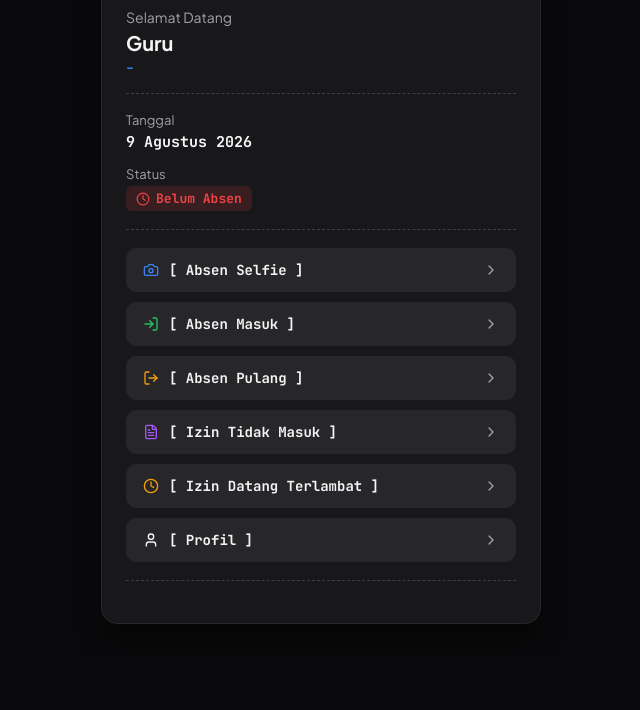
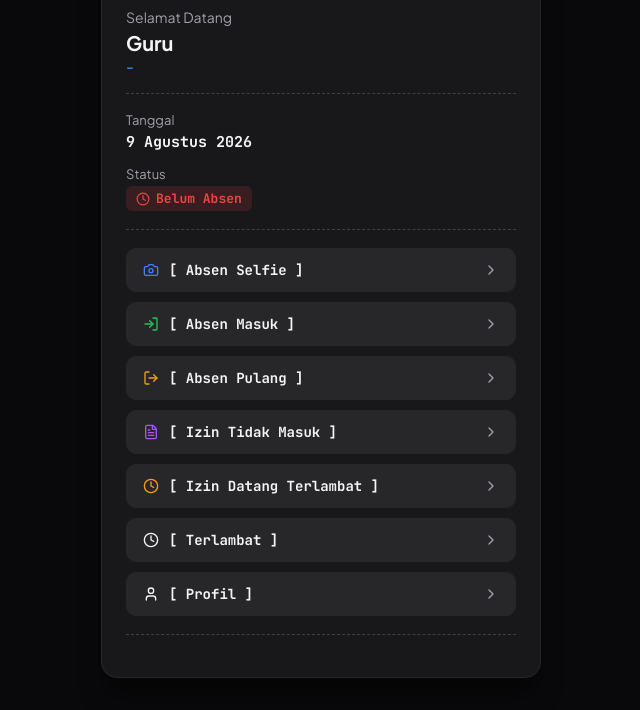
Before and after one commit to sdzahag4-droid/sdzaha-absensiguru, a plain HTML site: page dashboard.html in a window 1280 px wide. Shown: the part 159-869 px from the top of the page, without its empty margins (319-959 px from the left). Before the commit the page ends 815 px from the top, so only its background shows below. Drawn offline with nearby package versions, Linux system fonts and the light colour scheme; sample sign-in values are in the browser's storage.

Commit message:
Tambah batasan jam aktif untuk menu absensi dan terlambat

```diff
--- a/dashboard.html
+++ b/dashboard.html
@@ -299,6 +299,15 @@
   <i data-lucide="chevron-right" style="width: 16px; height: 16px; color: var(--text-muted);"></i>
 </button>
 
+<!-- TOMBOL TERLAMBAT -->
+<button class="btn-menu" onclick="handleAction('Terlambat')">
+  <div class="btn-left">
+    <i data-lucide="clock" style="width: 16px; height: 16px; color: var(--accent-orange);"></i>
+    <span>[ Terlambat ]</span>
+  </div>
+  <i data-lucide="chevron-right" style="width: 16px; height: 16px; color: var(--text-muted);"></i>
+</button>
+
       <!-- TOMBOL PROFIL -->
       <button class="btn-menu" onclick="handleAction('Profil')">
         <div class="btn-left">
@@ -351,21 +360,54 @@
       }
     });
 
-    // 3. Fungsi Pengarah Navigasi Halaman
+    // 3. Fungsi Pengarah Navigasi Halaman dengan Batasan Jam Aktif
 function handleAction(actionName) {
+  const now = new Date();
+  const currentMinute = now.getHours() * 60 + now.getMinutes();
+
+  function timeToMin(timeStr) {
+    const p = timeStr.split(":");
+    return parseInt(p[0]) * 60 + parseInt(p[1]);
+  }
+
+  // Definisikan jadwal jam aktif
+  const jadwal = {
+    'Absen Selfie': { start: "05:00", end: "07:20", msg: "Absen Selfie hanya aktif pukul 05:00 - 07:20 WIB." },
+    'Absen Masuk': { start: "05:00", end: "08:30", msg: "Absen Masuk hanya aktif pukul 05:00 - 08:30 WIB." },
+    'Izin Datang Terlambat': { start: "05:00", end: "06:15", msg: "Izin Datang Terlambat hanya aktif pukul 05:00 - 06:15 WIB." },
+    'Terlambat': { start: "07:00", end: "08:00", msg: "Fitur Terlambat hanya aktif pukul 07:00 - 08:00 WIB." }
+  };
+
+  if (jadwal[actionName]) {
+    const j = jadwal[actionName];
+    const start = timeToMin(j.start);
+    const end = timeToMin(j.end);
+
+    if (currentMinute < start || currentMinute > end) {
+      alert(j.msg);
+      return;
+    }
+  }
+
   switch (actionName) {
     case 'Absen Selfie':
     case 'Scan QR':
       window.location.href = "scan.html";
       break;
     case 'Absen Masuk':
-          window.location.href = "scan.html?tipe=masuk";
+      window.location.href = "scan.html?type=masuk";
       break;
     case 'Absen Pulang':
-          window.location.href = "scan.html?tipe=pulang";
+      window.location.href = "scan.html?type=pulang";
       break;
     case 'Izin Tidak Masuk':
       window.location.href = "izin.html";
+      break;
+    case 'Izin Datang Terlambat':
+      window.location.href = "izin.html?status=terlambat";
+      break;
+    case 'Terlambat':
+      window.location.href = "scan.html?mode=terlambat";
       break;
     case 'Profil':
       window.location.href = "profil.html";
```
Lines whose indentation alone changed are shown as unchanged.
